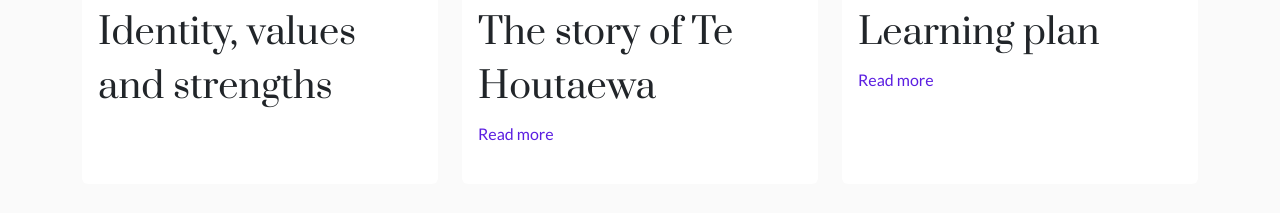
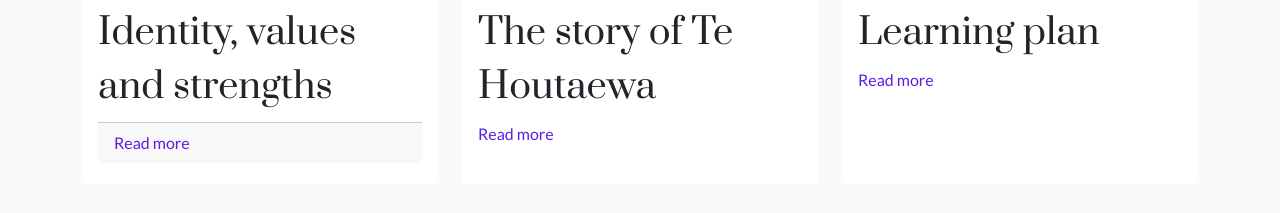
Before and after one commit to sandra-laban/sandra-laban.github.io, a plain HTML site: page index.html in a window 1280 px wide. Shown: the part 1200-1413 px from the top of the page. Drawn offline with nearby package versions, Linux system fonts and the light colour scheme.

Commit message:
test card footer

```diff
--- a/index.html
+++ b/index.html
@@ -108,7 +108,11 @@
             <div class="card-body">
               <p class="sprints">Sprint 1 Core</p>
               <h3 class="card-title">Identity, values and strengths</h3>
-              <a class="stretched-link" href="./blog/identity-values.html"></a>
+              <div class="card-footer text-muted">
+                <a class="stretched-link" href="./blog/identity-values.html"
+                  >Read more</a
+                >
+              </div>
             </div>
           </div>
         </div>
```
